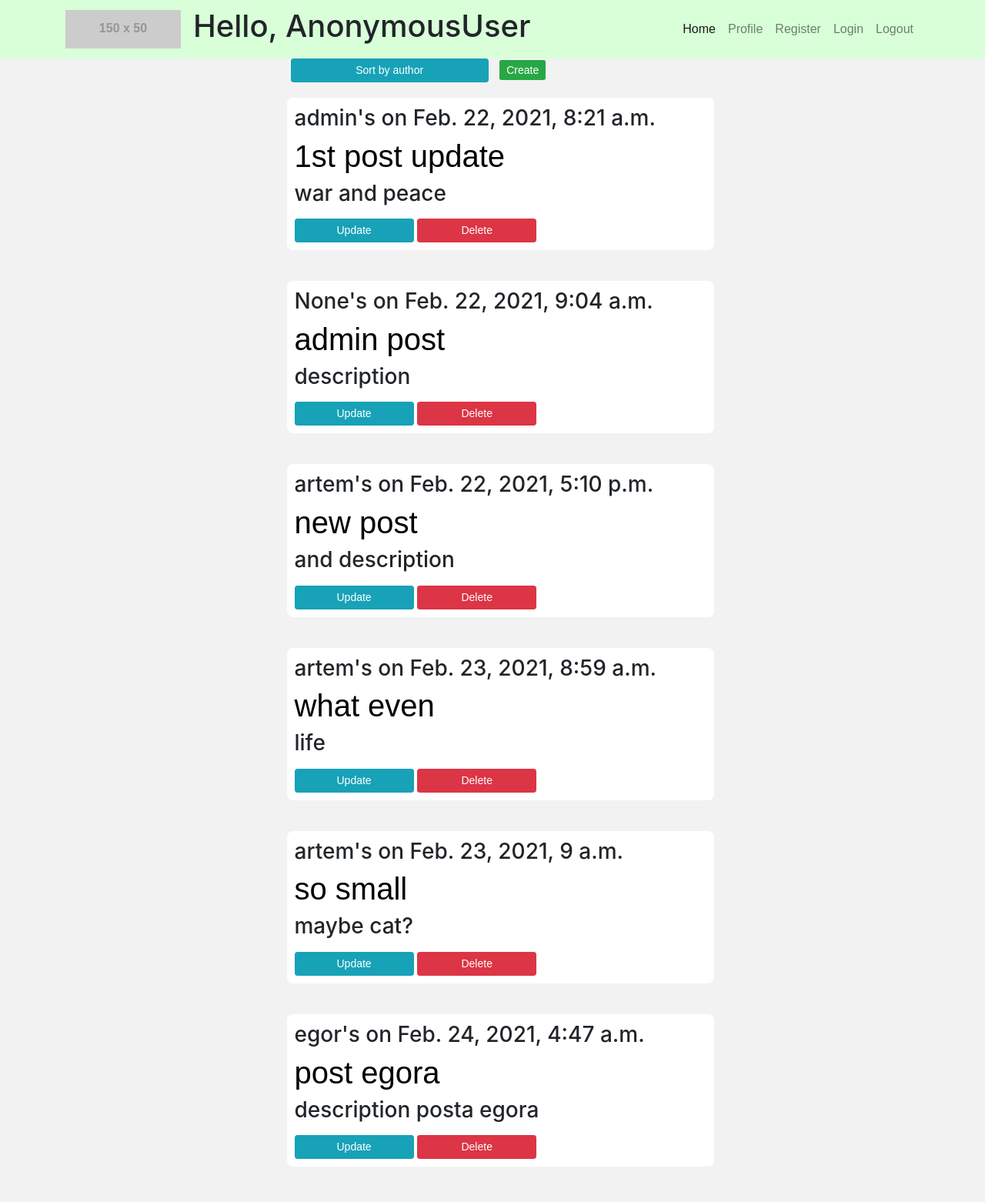
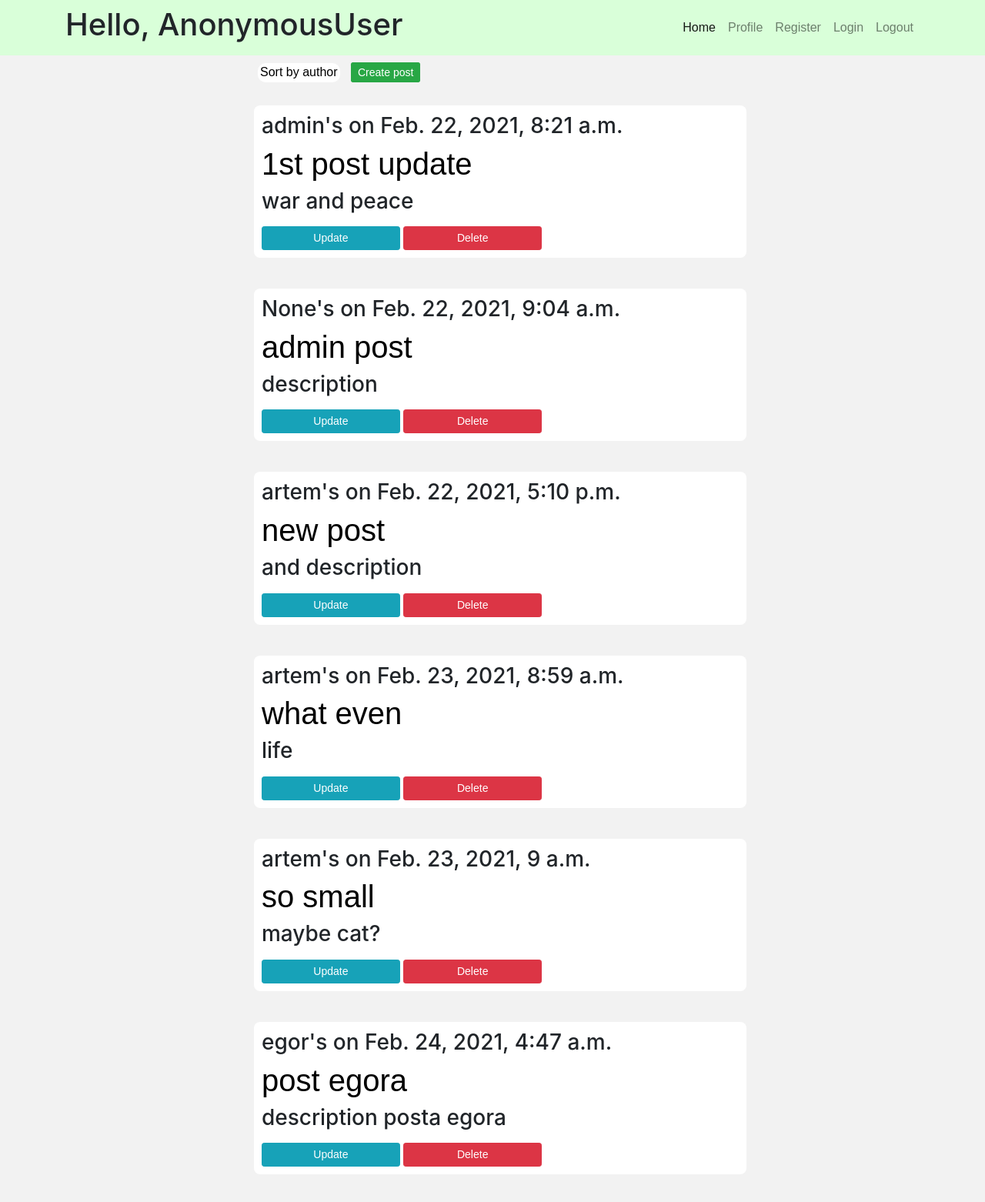
Before and after one commit to SaraFarron/Blog, a Django app: page /blog/order_by_date in a window 1280 px wide. Shown: the whole page at 77% size. Before the commit the page ends 1516 px from the top, so only its background shows below. Run offline with Django 3.2, Linux system fonts and the light colour scheme; data comes from the database, SQL or seed files in the repository; both versions use the stored data as it was after the commit; grey boxes labelled with a size stand in for pictures from a placeholder-image service; some libraries are stand-ins or nearby versions.

Commit message:
Design fix

```diff
--- a/static/css/main.css
+++ b/static/css/main.css
@@ -1,7 +1,6 @@
 body {
     background-color: #f2f2f2;
 }
-
 
 .post {
     width: 100%;
@@ -21,3 +20,19 @@ a {
     width: 50%;
     margin: 0 auto;
 }
+
+#name {
+    font-weight: 700;
+}
+
+.order {
+    display: inline-block;
+    position: relative;
+    margin: 10px 0 10px 0;
+    padding: 0 3px 0 3px;
+    border: 0;
+    height: 25px;
+    border-radius: 10px;
+    background: #fff;
+    /*box-shadow: 0px 1px 4px rgb(0 0 0);*/
+}
--- a/templates/Blog/base.html
+++ b/templates/Blog/base.html
@@ -18,9 +18,9 @@
 <nav class="navbar navbar-expand-lg navbar-light static-top"
   style="background-color: #d9ffd9;">
   <div class="container">
-    <a class="navbar-brand" href="#">
-          <img src="http://placehold.it/150x50?text=Logo" alt="">
-        </a>
+{#    <a class="navbar-brand" href="#">#}
+{#      <img src="http://placehold.it/150x50?text=Logo" alt="">#}
+{#    </a>#}
     <button class="navbar-toggler"
             type="button"
             data-toggle="collapse"
@@ -28,15 +28,15 @@
             aria-controls="navbarResponsive"
             aria-expanded="false"
             aria-label="Toggle navigation">
-          <span class="navbar-toggler-icon"></span>
-        </button>
+      <span class="navbar-toggler-icon"></span>
+    </button>
     <div class="collapse navbar-collapse" id="navbarResponsive">
-        <h1>Hello, {{ request.user }} </h1>
+      <h1>Hello, {{ request.user }} </h1>
       <ul class="navbar-nav ml-auto">
         <li class="nav-item active">
           <a class="nav-link" href="{% url 'Blog:home' %}">Home
-                <span class="sr-only">(current)</span>
-              </a>
+            <span class="sr-only">(current)</span>
+          </a>
         </li>
         <li class="nav-item">
           <a class="nav-link" href="{% url 'Blog:profile' user %}">Profile</a>
@@ -56,7 +56,7 @@
 </nav>
 
 <!-- Page Content -->
-<div class="container">
+<div class="content">
   {% block content %}
 
   {% endblock %}
--- a/templates/index.html
+++ b/templates/index.html
@@ -1,17 +1,16 @@
 {% extends 'Blog/base.html' %}
 {% block content %}
 
-<div class="content">
+
     <div class="container">
         {% if request.path == '/blog/' %}
-            <a href="{% url 'Blog:home_by_date' %}" class="btn btn-sm btn-info"
-            style="width: 49%">Sort by date</a>
+            <a href="{% url 'Blog:home_by_date' %}"
+               class="order">Sort by date</a>
         {% else %}
-            <a href="{% url 'Blog:home' %}" class="btn btn-sm btn-info"
-            style="width: 49%">Sort by author</a>
+            <a href="{% url 'Blog:home' %}" class="order">Sort by author</a>
         {% endif %}
         <a href="{% url 'Blog:create' %}" class="btn btn-sm btn-success"
-    style="width: 50%; margin: 10px; display: inline">Create</a>
+    style="width: 70%; margin: 10px; display: inline">Create post</a>
     </div>
     {% for post in posts %}
         <div class="post">
@@ -27,6 +26,6 @@
     {% endfor %}
 <p></p>
 
-</div>
+
 
 {% endblock %}
```
Also changed, not shown: templates/Blog/profile.html (+13 -12 lines), db.sqlite3.
